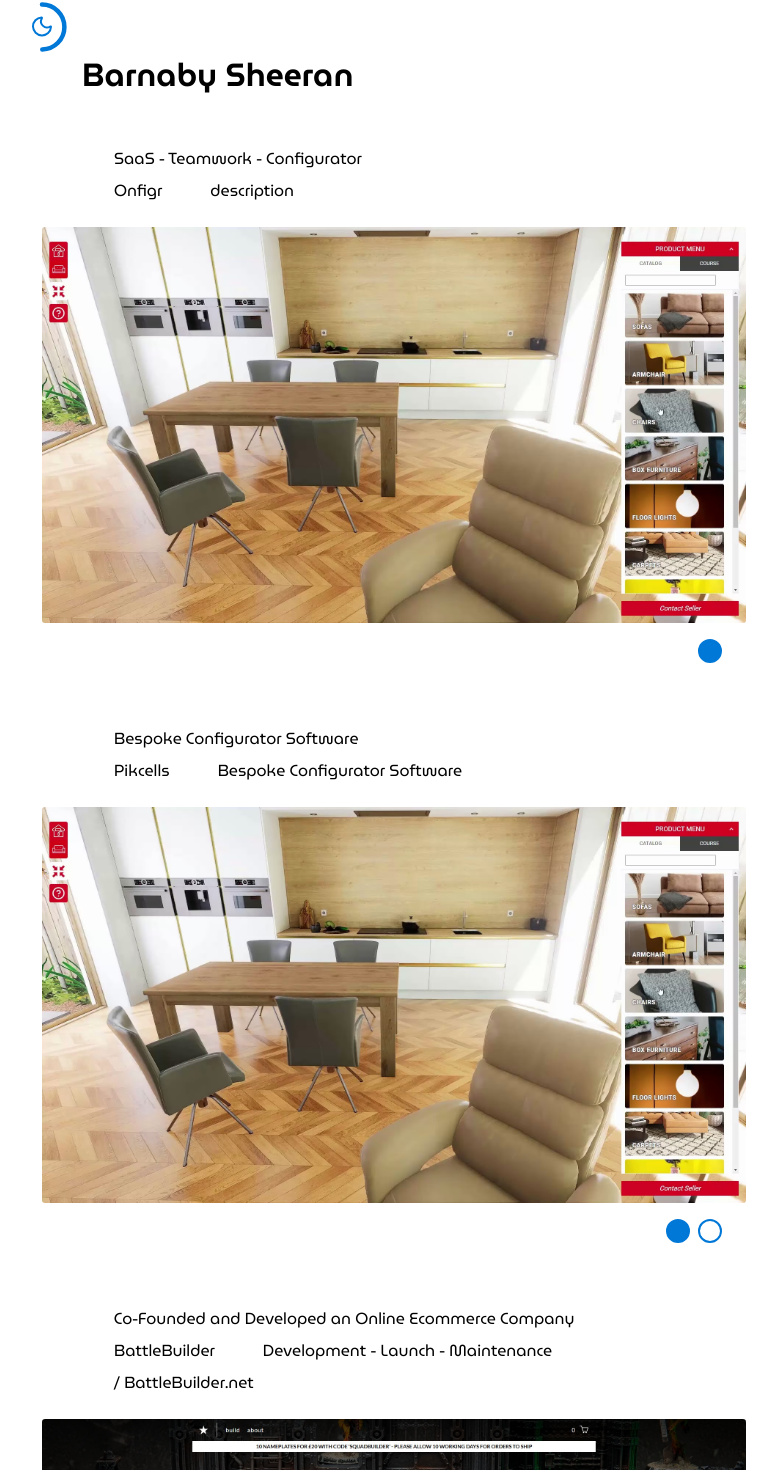
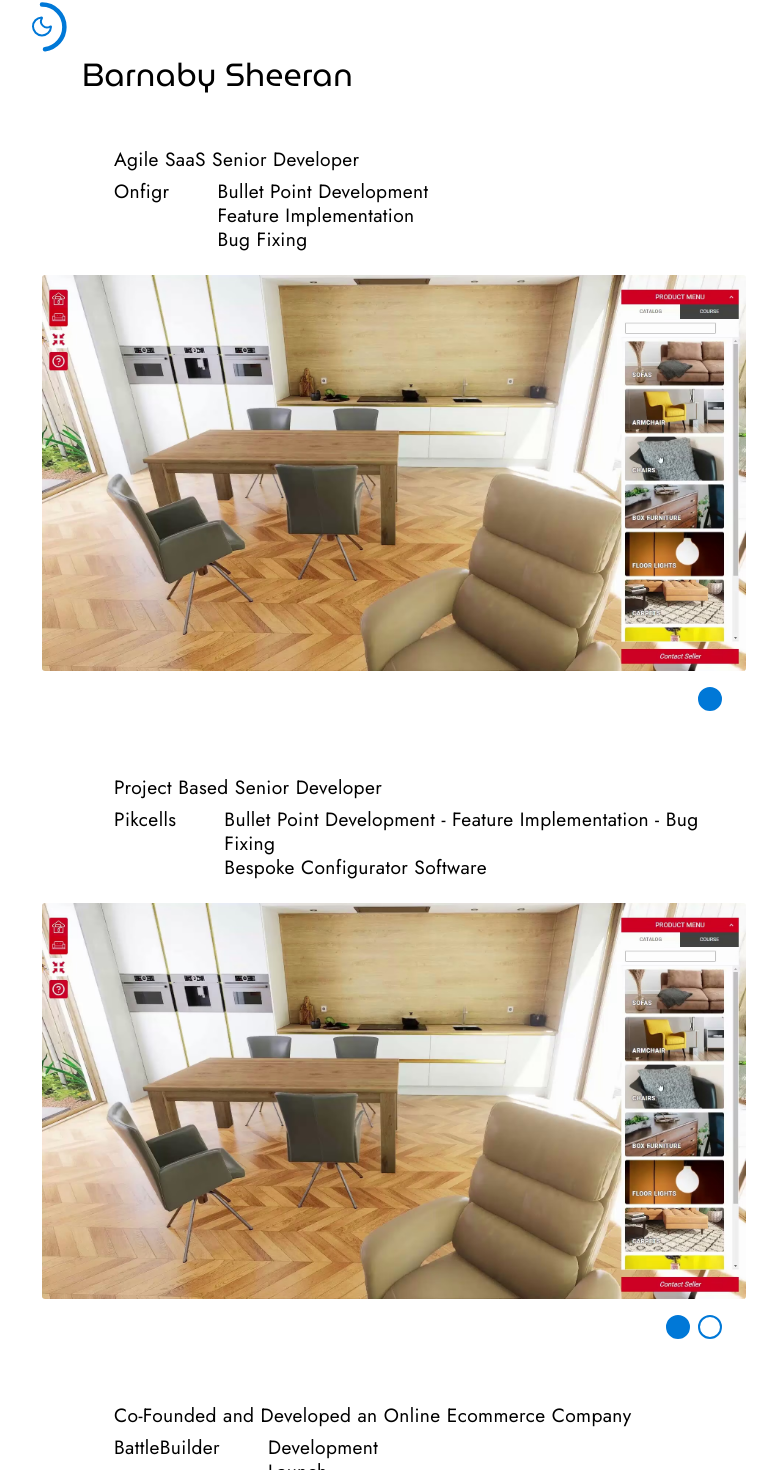
Before and after one commit to barnabysheeran/portfolio-barnaby-sheeran, a React (Vite) app: page / in a window 1280 px wide. Shown: the part 21-1491 px from the top of the page, without its empty margins (246-1023 px from the left). Built offline with nearby package versions, Linux system fonts and the light colour scheme.

Commit message:
refactor: update project titles and descriptions for clarity and consistency

```diff
--- a/src/css/system/font.css
+++ b/src/css/system/font.css
@@ -9,16 +9,8 @@
 }
 
 @font-face {
-  font-family: 'Inter';
-  src: url('/assets/font/inter/Inter-VariableFont_opsz,wght.ttf') format('truetype');
-  font-weight: 100 900;
-  font-style: normal;
-  font-display: swap;
-}
-
-@font-face {
   font-family: 'Jost';
-  src: url('/assets/font/your-custom-font/Jost-VariableFont_wght.ttf') format('truetype');
+  src: url('/assets/font/jost/Jost-VariableFont_wght.ttf') format('truetype');
   font-weight: 100 900;
   font-style: normal;
   font-display: swap;
@@ -28,43 +20,40 @@
 
 :root {
   --font-museo: 'MuseoModerno', system-ui, sans-serif;
-  --font-inter: 'Inter', system-ui, sans-serif;
   --font-jost: 'Jost', system-ui, sans-serif;
 
-  /* Body text styles */
-  --font-inter-heading: var(--font-inter);
-  --font-inter-content: var(--font-inter);
-
-  /* Font weights */
-  --font-weight-body-heading: 600;
-  --font-weight-body-content: 400;
-  --font-weight-body-light: 300;
+  --font-weight-regular: 400;
+  --font-weight-medium: 500;
+  --font-weight-bold: 600;
 }
 
 /* ___________________________________________________________________ Header */
 
 .font-header-title {
   font-family: var(--font-museo);
-  font-weight: 600;
-  font-size: 2.0rem; /* 32px */
+  font-weight: var(--font-weight-regular);
+  font-size: 2.0rem;
 }
 
 /* _____________________________________________________________________ Body */
 
 .font-body-heading {
-  font-family: var(--font-museo);
-  font-weight: 400;
-  font-size: 1.0rem; /* 18px */
+  font-family: var(--font-jost);
+  font-weight: var(--font-weight-regular);
+  font-size: 1.2rem;
+  letter-spacing: 0.02em;
 }
 
 .font-body-content {
-  font-family: var(--font-museo);
-  font-weight: 400;
-  font-size: 1.0rem; /* 16px */
+  font-family: var(--font-jost);
+  font-weight: var(--font-weight-regular);
+  font-size: 1.2rem;
+  letter-spacing: 0.02em;
 }
 
 .font-body-link {
-  font-family: var(--font-museo);
-  font-weight: 400;
-  font-size: 1.0rem; /* 32px */
+  font-family: var(--font-jost);
+  font-weight: var(--font-weight-regular);
+  font-size: 1.2rem;
+  letter-spacing: 0.02em;
 }
--- a/src/data/projects.json
+++ b/src/data/projects.json
@@ -1,10 +1,12 @@
 [
     {
         "id": "1",
-        "title": "SaaS - Teamwork - Configurator",
+        "title": "Agile SaaS Senior Developer",
         "company": "Onfigr",
         "description": [
-            "description"
+            "Bullet Point Development",
+            "Feature Implementation",
+            "Bug Fixing"
         ],
         "media": [
             {
@@ -16,9 +18,10 @@
 
     {
         "id": "2",
-        "title": "Bespoke Configurator Software",
+        "title": "Project Based Senior Developer",
         "company": "Pikcells",
         "description": [
+            "Bullet Point Development - Feature Implementation - Bug Fixing",
             "Bespoke Configurator Software"
         ],
         "media": [
@@ -38,7 +41,11 @@
         "title": "Co-Founded and Developed an Online Ecommerce Company",
         "company": "BattleBuilder",
         "description": [
-            "Development - Launch - Maintenance"
+            "Development",
+            "Launch",
+            "Maintenance",
+            "Admin Tools",
+            "Ecommerce Integration"
         ],
         "media": [
             {
@@ -64,7 +71,7 @@
 
     {
         "id": "4",
-        "title": "Freelance Creative Technologist",
+        "title": "Created Bespoke Multimedia",
         "company": "These Beautiful Lies",
         "description": [
             ""
```
Also changed, not shown: public/assets/font/inter/Inter-Italic-VariableFont_opsz,wght.ttf (deleted), public/assets/font/inter/Inter-VariableFont_opsz,wght.ttf (deleted).
